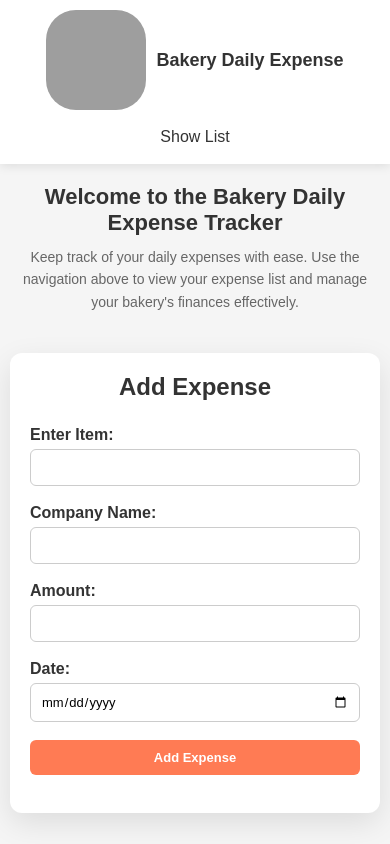
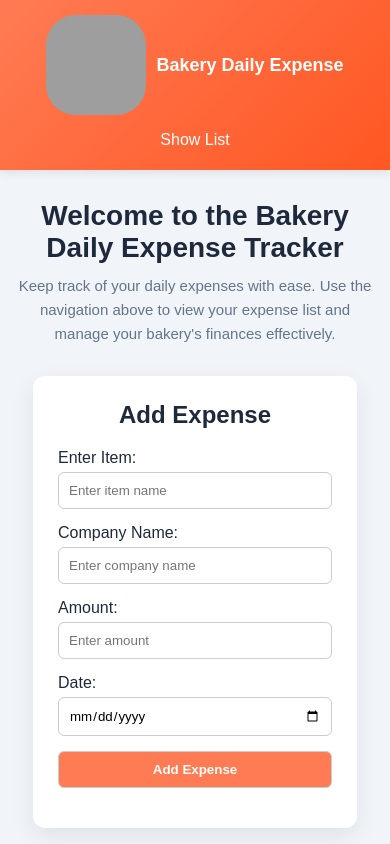
Before and after one commit to yk575155-code/Expense-Tracker, a React (Vite) app: page / in a window 390 px wide. Shown: the top 844 px of the page. Built offline with nearby package versions, Linux system fonts and the light colour scheme; grey boxes are pictures that could not be loaded.

Commit message:
Updated project

```diff
--- a/src/components/Home.jsx
+++ b/src/components/Home.jsx
@@ -71,6 +71,7 @@ const Home = () => {
             <input
               type="text"
               value={item}
+              placeholder="Enter item name"
               onChange={(e) => setItem(e.target.value)}
               required
             />
@@ -80,8 +81,8 @@ const Home = () => {
             <input
               type="text"
               value={company}
+              placeholder="Enter company name"
               onChange={(e) => setCompany(e.target.value)}
-              required
             />
 
             <label>Amount:</label>
@@ -89,6 +90,7 @@ const Home = () => {
             <input
               type="number"
               value={amount}
+              placeholder="Enter amount"
               onChange={(e) => setAmount(e.target.value)}
               required
             />
@@ -98,6 +100,7 @@ const Home = () => {
             <input
               type="date"
               value={date}
+              placeholder="Enter date"
               onChange={(e) => setDate(e.target.value)}
               required
             />
--- a/src/style.css
+++ b/src/style.css
@@ -1,3 +1,7 @@
+/* ===================== */
+/* RESET */
+/* ===================== */
+
 * {
   margin: 0;
   padding: 0;
@@ -6,24 +10,28 @@
 }
 
 body {
-  background: #f5f5f5;
-  color: #333;
+  background: #f1f5f9;
+  color: #1e293b;
 }
 
+/* ===================== */
 /* HEADER */
+/* ===================== */
 
 header {
-  background: white;
-  box-shadow: 0 2px 10px rgba(0, 0, 0, 0.1);
+  background: linear-gradient(135deg, #ff7b54, #ff5722);
+  color: white;
+  box-shadow: 0 2px 10px rgba(0,0,0,0.1);
 }
 
 nav {
   max-width: 1200px;
   margin: auto;
+  padding: 15px 20px;
+
   display: flex;
   justify-content: space-between;
   align-items: center;
-  padding: 15px 20px;
 }
 
 .logo {
@@ -32,71 +40,84 @@ nav {
 }
 
 .logo img {
-  width: 65px;
-  height: 65px;
+  width: 55px;
+  height: 55px;
   margin-right: 10px;
 }
 
 nav h1 {
-  font-size: 24px;
+  font-size: 20px;
+  color: white;
 }
 
 nav a {
   text-decoration: none;
-  color: #333;
-  font-size: 18px;
-  padding: 8px 14px;
-  border-radius: 5px;
+  color: white;
+  font-size: 16px;
+  padding: 6px 10px;
+  border-radius: 6px;
   transition: 0.3s;
 }
 
 nav a:hover {
-  background: #ffb347;
-  color: white;
+  background: rgba(255,255,255,0.2);
 }
 
+/* ===================== */
 /* MAIN */
+/* ===================== */
 
 main {
   min-height: 100vh;
-  padding: 40px 20px;
+  padding: 30px 15px;
+
   display: flex;
   flex-direction: column;
   align-items: center;
 }
 
-/* TEXT SECTION */
+main h1 {
+  margin-bottom: 20px;
+  font-size: 24px;
+}
+
+/* ===================== */
+/* TEXT */
+/* ===================== */
 
 .text {
   text-align: center;
-  max-width: 800px;
-  margin-bottom: 40px;
+  max-width: 700px;
+  margin-bottom: 30px;
 }
 
 .text h1 {
-  font-size: 32px;
+  font-size: 28px;
   margin-bottom: 10px;
 }
 
 .text p {
-  font-size: 16px;
-  color: #666;
+  font-size: 15px;
+  color: #64748b;
   line-height: 1.6;
 }
 
-/* FORM CARD */
+/* ===================== */
+/* FORM */
+/* ===================== */
 
 .form {
-  width: 500px;
+  width: 100%;
+  max-width: 500px;
   background: white;
-  padding: 35px;
+  padding: 25px;
   border-radius: 12px;
-  box-shadow: 0 10px 30px rgba(0, 0, 0, 0.1);
+  box-shadow: 0 8px 25px rgba(0,0,0,0.08);
 }
 
 .form h2 {
   text-align: center;
-  margin-bottom: 25px;
+  margin-bottom: 20px;
 }
 
 form {
@@ -105,16 +126,15 @@ form {
 }
 
 label {
-  font-weight: 600;
+  font-weight: 500;
   margin-bottom: 5px;
 }
 
 input {
-  padding: 12px;
-  margin-bottom: 18px;
+  padding: 10px;
+  margin-bottom: 15px;
   border-radius: 6px;
   border: 1px solid #ccc;
-  font-size: 14px;
 }
 
 input:focus {
@@ -125,9 +145,8 @@ input:focus {
 input[type="submit"] {
   background: #ff7b54;
   color: white;
-  border: none;
+  font-weight: 600;
   cursor: pointer;
-  font-weight: 600;
   transition: 0.3s;
 }
 
@@ -135,48 +154,69 @@ input[type="submit"]:hover {
   background: #ff5722;
 }
 
-button {
-  background: #ff7b54;
-  color: white;
-  border: none;
-  cursor: pointer;
-  font-weight: 600;
-  padding: 8px 14px;
-  border-radius: 5px;
-  transition: 0.3s;
-}
-
-button:hover {
-  background: #ff5722;
-}
-
+/* ===================== */
 /* TABLE */
+/* ===================== */
 
 table {
   width: 100%;
   max-width: 1000px;
   background: white;
-  border-radius: 10px;
+  border-radius: 12px;
   overflow: hidden;
-  box-shadow: 0 5px 20px rgba(0, 0, 0, 0.1);
+  box-shadow: 0 8px 25px rgba(0,0,0,0.08);
 }
 
-th,
-td {
+th, td {
   padding: 14px;
   text-align: left;
   border-bottom: 1px solid #eee;
 }
 
 th {
-  background: #fafafa;
+  background: #f8fafc;
+  font-weight: 600;
 }
 
 tr:hover {
   background: #fff1e6;
 }
 
+/* ===================== */
+/* BUTTONS */
+/* ===================== */
+
+button {
+  border: none;
+  padding: 8px 50px;
+  border-radius: 8px;
+  cursor: pointer;
+  color: white;
+  transition: 0.3s;
+  margin-bottom: 5px;
+}
+
+/* Edit */
+button:first-child {
+  background: #22c55e;
+}
+
+button:first-child:hover {
+  background: #16a34a;
+}
+
+/* Delete */
+button:last-child {
+  background: #ef4444;
+}
+
+button:last-child:hover {
+  background: #dc2626;
+}
+
+/* ===================== */
 /* FOOTER */
+/* ===================== */
 
 footer {
   text-align: center;
@@ -187,23 +227,10 @@ footer {
 }
 
 /* ===================== */
-/* RESPONSIVE DESIGN */
+/* RESPONSIVE */
 /* ===================== */
 
-/* Laptop */
-
-@media (max-width: 1200px) {
-  nav {
-    padding: 10px 15px;
-  }
-
-  .form {
-    width: 450px;
-  }
-}
-
 /* Tablet */
-
 @media (max-width: 768px) {
   nav {
     flex-direction: column;
@@ -211,25 +238,16 @@ footer {
   }
 
   nav h1 {
-    font-size: 20px;
+    font-size: 18px;
     text-align: center;
-  }
-
-  .text h1 {
-    font-size: 26px;
   }
 
   .form {
     width: 90%;
   }
-
-  table {
-    font-size: 14px;
-  }
 }
 
-/* Mobile */
-
+/* Mobile (Card UI) */
 @media (max-width: 480px) {
   .logo img {
     width: 100px;
@@ -237,42 +255,112 @@ footer {
     border-radius: 30%;
   }
 
-  nav h1 {
-    font-size: 18px;
+  table, thead, tbody, th, td, tr {
+    display: block;
+    width: 100%;
   }
 
-  nav a {
-    font-size: 16px;
+  thead {
+    display: none;
   }
 
-  main {
-    padding: 20px 10px;
+  .expense-row {
+    background: white;
+    margin-bottom: 12px;
+    padding: 15px;
+    border-radius: 14px;
+    box-shadow: 0 6px 20px rgba(0,0,0,0.08);
+    border-left: 4px solid #ff7b54;
   }
 
-  .text h1 {
-    font-size: 22px;
+  td {
+    display: flex;
+    justify-content: space-between;
+    padding: 6px 0;
+    font-size: 14px;
+    border: none;
   }
 
-  .text p {
-    font-size: 14px;
+  td::before {
+    content: attr(data-label);
+    font-weight: 600;
+    color: #64748b;
   }
 
-  .form {
-    width: 100%;
-    padding: 20px;
+  .actions {
+    display: flex;
+    gap: 10px;
+    margin-top: 10px;
   }
 
-  input {
+  .actions button {
+    flex: 1;
     padding: 10px;
-    font-size: 13px;
-  }
-
-  table {
-    font-size: 13px;
-  }
-
-  th,
-  td {
-    padding: 8px;
+    border-radius: 10px;
   }
 }
+
+/* ===================== */
+/* ICON BUTTONS */
+/* ===================== */
+
+.actions button {
+  display: flex;
+  align-items: center;
+  justify-content: center;
+  font-size: 16px;
+}
+
+/* ===================== */
+/* MODAL */
+/* ===================== */
+
+.modal {
+  position: fixed;
+  top: 0;
+  left: 0;
+  width: 100%;
+  height: 100%;
+  background: rgba(0,0,0,0.5);
+
+  display: flex;
+  justify-content: center;
+  align-items: center;
+}
+
+.modal-box {
+  background: white;
+  padding: 20px;
+  border-radius: 12px;
+  width: 90%;
+  max-width: 400px;
+}
+
+.modal-box h2 {
+  margin-bottom: 15px;
+}
+
+.modal-box input {
+  width: 100%;
+  margin-bottom: 10px;
+}
+
+.modal-actions {
+  display: flex;
+  gap: 10px;
+}
+
+.modal-actions button {
+  flex: 1;
+  padding: 10px;
+}
+
+/* Save button */
+.modal-actions button:first-child {
+  background: #22c55e;
+}
+
+/* Cancel button */
+.modal-actions button:last-child {
+  background: #ef4444;
+}
```
Also changed, not shown: src/components/ExpenseList.jsx (+94 -45 lines).
